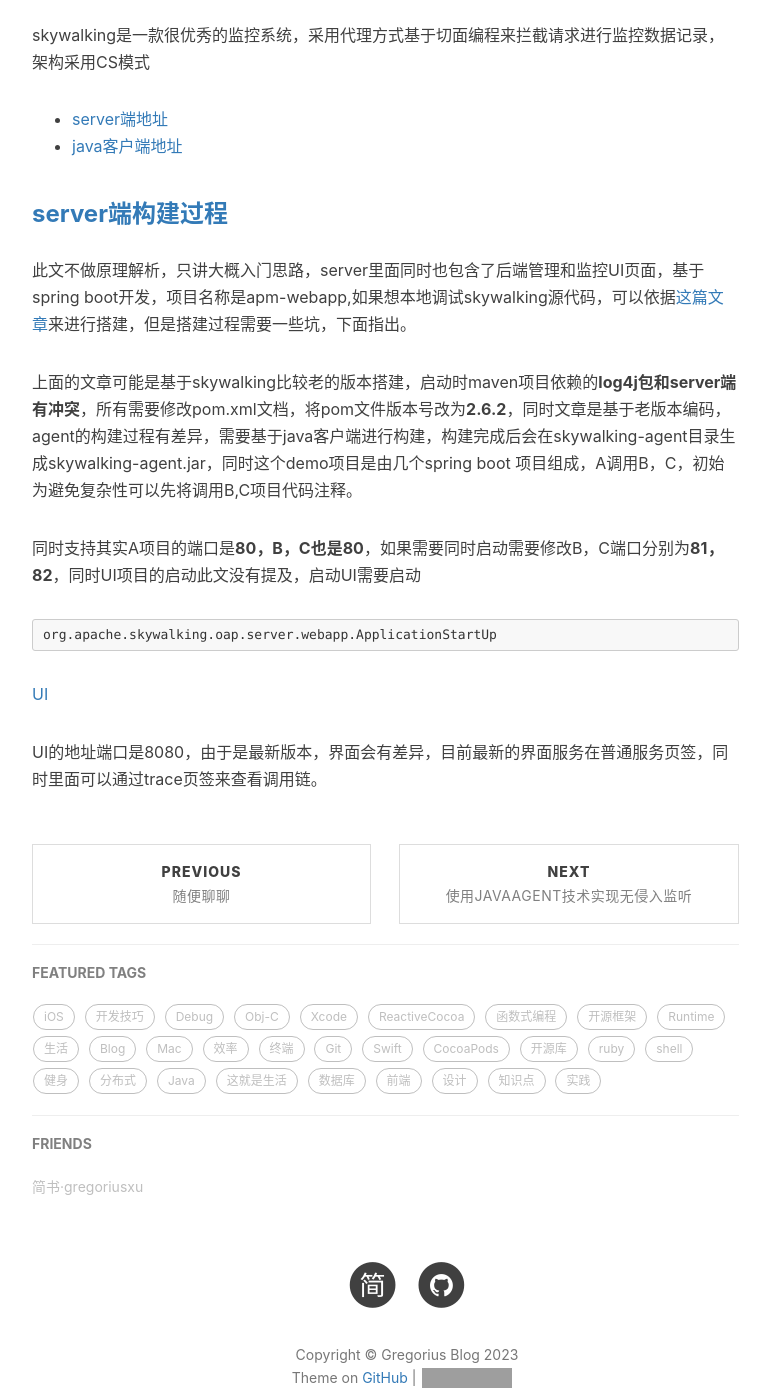
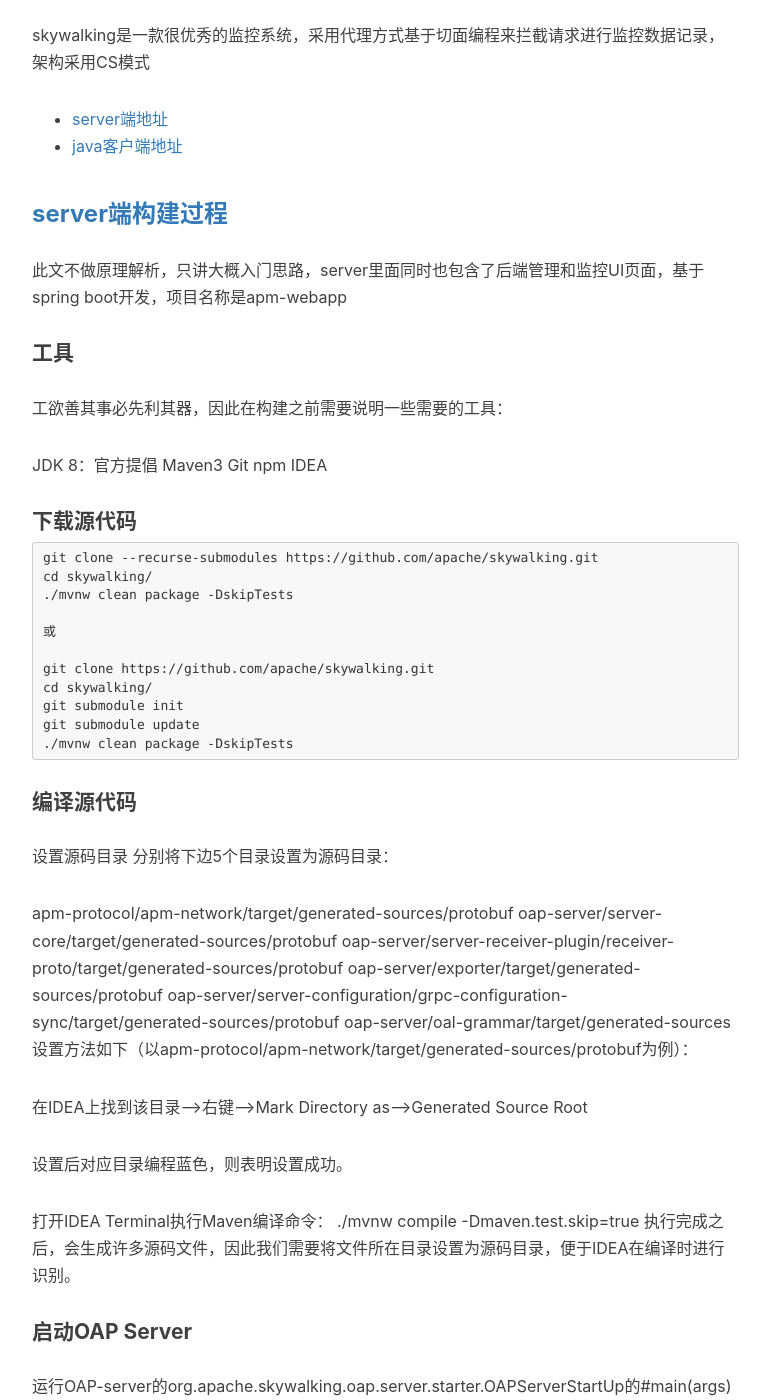
Before and after one commit to gregoriusxu/gregoriusxu.github.io, a Jekyll site: the page built from _posts/2022-05-22-skywalking调试环境搭建.md, in a window 1280 px wide and 1400 px high, scrolled down 607 px. Shown: the whole window, without its empty margins (233-1003 px from the left). Built offline with Jekyll 4.4.1, drawn with Linux system fonts in a browser that asks for light colours; nearby versions of some CDN libraries; comment, search, counter and statistics services are not loaded; some of the changed text lies outside the part shown; grey boxes are pictures that could not be loaded.

Commit message:
修改页面内容与布局

````diff
--- a/_posts/2022-05-22-skywalking调试环境搭建.md
+++ b/_posts/2022-05-22-skywalking调试环境搭建.md
@@ -18,16 +18,66 @@ skywalking是一款很优秀的监控系统，采用代理方式基于切面编
 
 ### [server端构建过程](https://github.com/apache/skywalking/blob/master/docs/en/guides/How-to-build.md#build-from-github)
 
-此文不做原理解析，只讲大概入门思路，server里面同时也包含了后端管理和监控UI页面，基于spring boot开发，项目名称是apm-webapp,如果想本地调试skywalking源代码，可以依据[这篇文章](https://blog.csdn.net/qq_39203959/article/details/113786167)来进行搭建，但是搭建过程需要一些坑，下面指出。
+此文不做原理解析，只讲大概入门思路，server里面同时也包含了后端管理和监控UI页面，基于spring boot开发，项目名称是apm-webapp
+
+#### 工具
+
+工欲善其事必先利其器，因此在构建之前需要说明一些需要的工具：
+
+JDK 8：官方提倡
+Maven3
+Git
+npm
+IDEA
+
+#### 下载源代码
+
+``` text
+git clone --recurse-submodules https://github.com/apache/skywalking.git
+cd skywalking/
+./mvnw clean package -DskipTests
+
+或
+
+git clone https://github.com/apache/skywalking.git
+cd skywalking/
+git submodule init
+git submodule update
+./mvnw clean package -DskipTests
+```
+
+#### 编译源代码
+
+设置源码目录
+分别将下边5个目录设置为源码目录：
+
+apm-protocol/apm-network/target/generated-sources/protobuf
+oap-server/server-core/target/generated-sources/protobuf
+oap-server/server-receiver-plugin/receiver-proto/target/generated-sources/protobuf
+oap-server/exporter/target/generated-sources/protobuf
+oap-server/server-configuration/grpc-configuration-sync/target/generated-sources/protobuf
+oap-server/oal-grammar/target/generated-sources
+设置方法如下（以apm-protocol/apm-network/target/generated-sources/protobuf为例）：
+
+在IDEA上找到该目录-->右键-->Mark Directory as-->Generated Source Root
+
+设置后对应目录编程蓝色，则表明设置成功。
+
+打开IDEA Terminal执行Maven编译命令：
+ ./mvnw compile -Dmaven.test.skip=true
+执行完成之后，会生成许多源码文件，因此我们需要将文件所在目录设置为源码目录，便于IDEA在编译时进行识别。
+
+#### 启动OAP Server
+
+运行OAP-server的org.apache.skywalking.oap.server.starter.OAPServerStartUp的#main(args)方法,启动SkyWalking OAP Server。
+
+#### 启动SkyWalking UI
+
+运行 apm-webapp 的 org.apache.skywalking.apm.webapp.ApplicationStartUp 的 #main(args) 方法，启动 SkyWalking UI 。
+浏览器打开 <http://127.0.0.1:8080>
+
+### 注意事项
 
 上面的文章可能是基于skywalking比较老的版本搭建，启动时maven项目依赖的**log4j包和server端有冲突**，所有需要修改pom.xml文档，将pom文件版本号改为**2.6.2**，同时文章是基于老版本编码，agent的构建过程有差异，需要基于java客户端进行构建，构建完成后会在skywalking-agent目录生成skywalking-agent.jar，同时这个demo项目是由几个spring boot 项目组成，A调用B，C，初始为避免复杂性可以先将调用B,C项目代码注释。
 
-同时支持其实A项目的端口是**80，B，C也是80**，如果需要同时启动需要修改B，C端口分别为**81，82**，同时UI项目的启动此文没有提及，启动UI需要启动
-
-``` Java
-org.apache.skywalking.oap.server.webapp.ApplicationStartUp
-```
-
-[UI](https://skywalking.apache.org/zh/2020-04-19-skywalking-quick-start/)
-
-UI的地址端口是8080，由于是最新版本，界面会有差异，目前最新的界面服务在普通服务页签，同时里面可以通过trace页签来查看调用链。
+同时支持其实A项目的端口是**80，B，C也是80**，如果需要同时启动需要修改B，C端口分别为**81，82**
````
